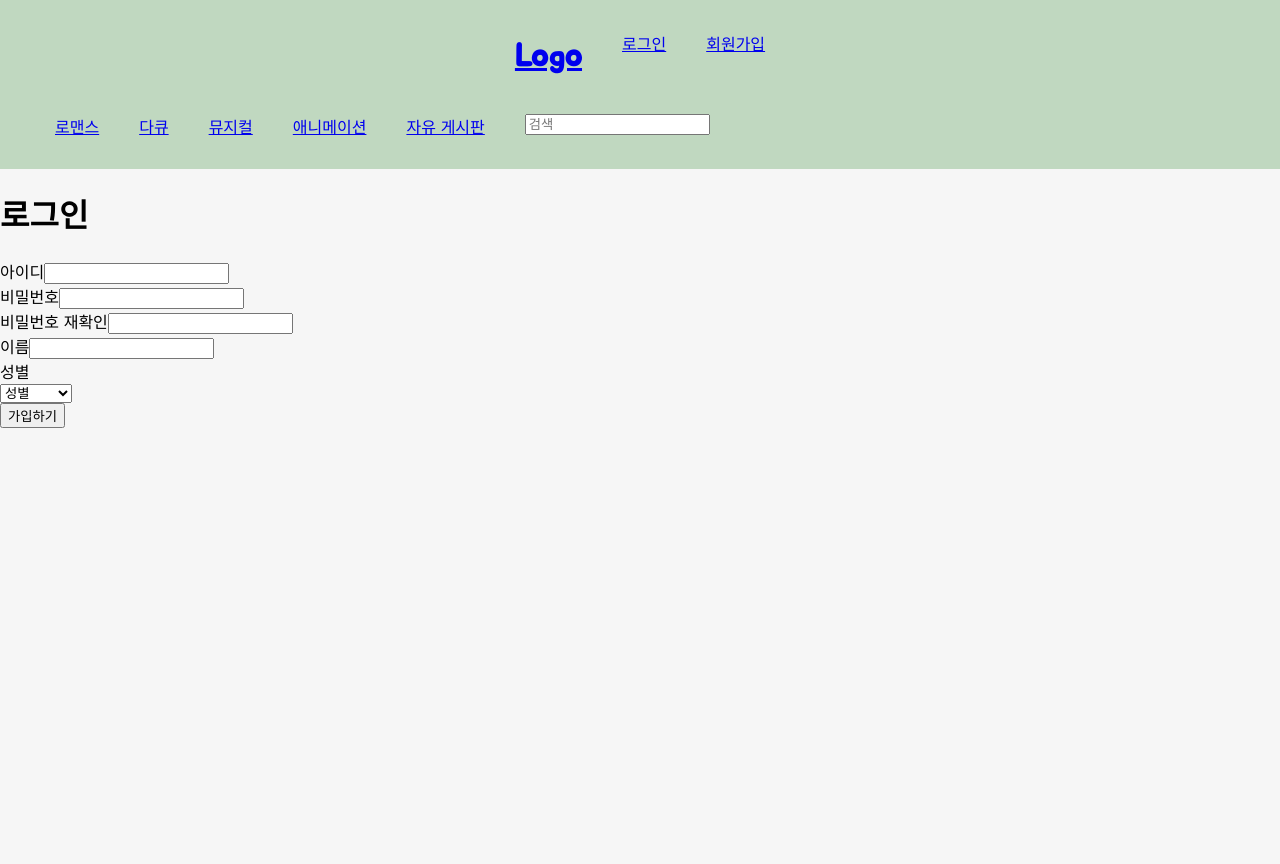
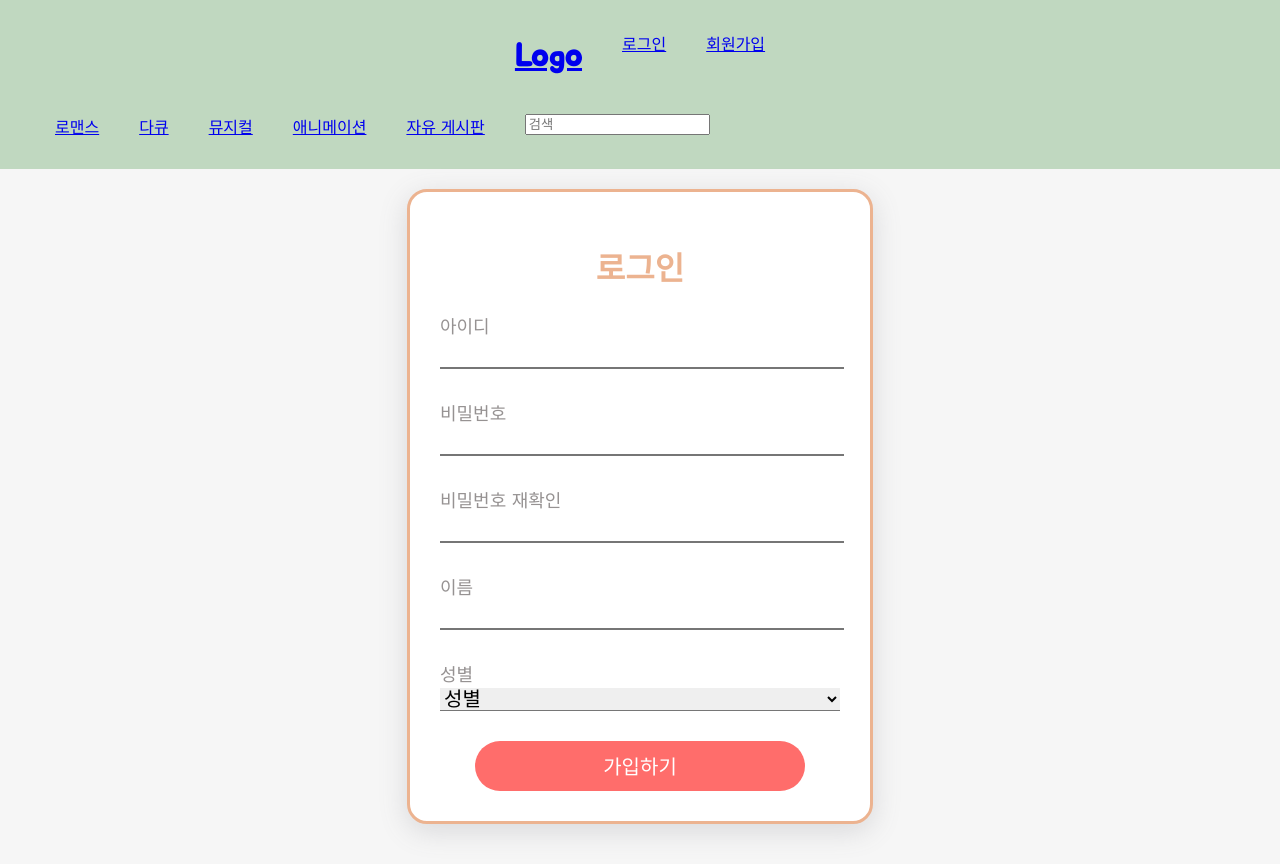
Before and after one commit to kimeodml/react-movie, a React (Create React App) app: page /signin in a window 1280 px wide. Before the commit the page ends 800 px from the top, so only its background shows below. Built offline with nearby package versions, Linux system fonts and the light colour scheme.

Commit message:
Add css to sign form

```diff
--- a/src/App.css
+++ b/src/App.css
@@ -26,3 +26,60 @@ ul {
 .content_bottom {
   display: flex;
 }
+
+/* SignIn */
+.sign {
+  margin: auto;
+  width: 400px;
+  height: 100%;
+  padding: 30px;
+  justify-content: center;
+  align-items: center;
+  border: 3px solid #ecb390;
+  border-radius: 20px;
+  background-color: white;
+  box-shadow: rgba(100, 100, 111, 0.2) 0px 7px 29px 0px;
+  margin-bottom: 40px;
+}
+.sign-title {
+  text-align: center;
+  color: #ecb390;
+}
+.sign-group {
+  box-sizing: border-box;
+  margin-bottom: 30px;
+}
+.sign-label {
+  color: #969292;
+  font-size: 18px;
+}
+.sign-input {
+  font-size: 20px;
+  outline: none;
+  width: 100%;
+  margin-bottom: 0px;
+  border-top-style: none;
+  border-right-style: none;
+  border-left-style: none;
+  font-family: "Jua", sans-serif;
+}
+.sign-btn {
+  width: 330px;
+  margin: 0 auto;
+  display: block;
+  border: none;
+  text-align: center;
+  border-radius: 25px;
+  font-size: 20px;
+  color: white;
+  padding: 10px;
+  transition: all 0.1s;
+  cursor: pointer;
+  background-color: #ff6d6b;
+  font-family: "Jua", sans-serif;
+
+  padding: 10px;
+}
+button:active {
+  transform: translateY(2px);
+}
```
